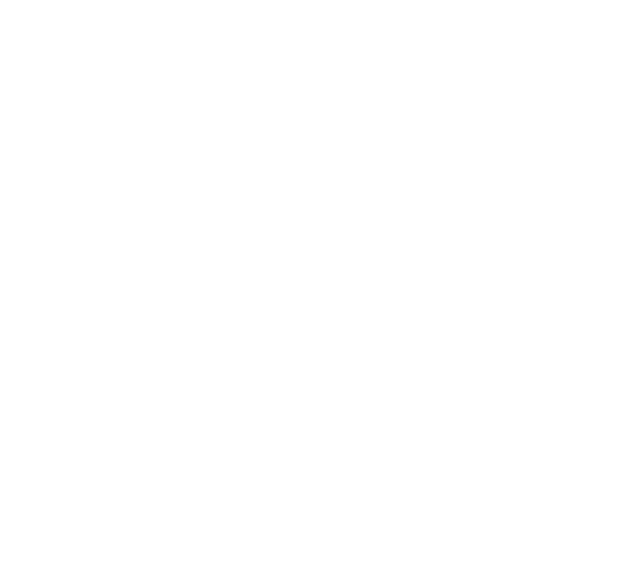
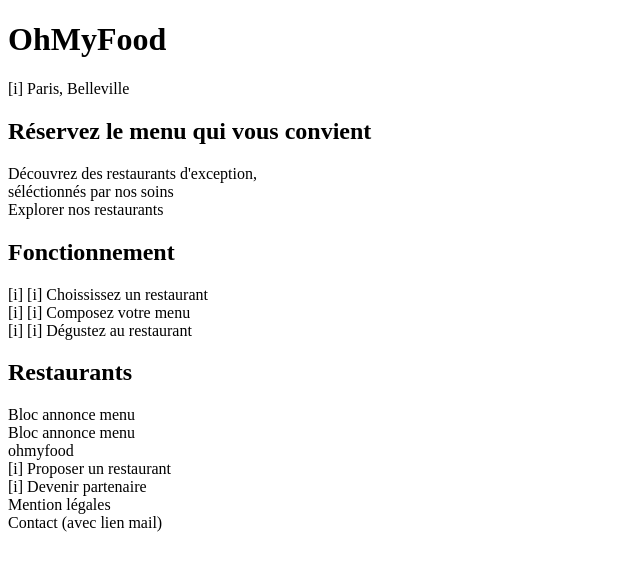
Before and after one commit to target211/ABADIEBrice_3_04012021, a plain HTML site: page index.html in a window 1280 px wide. Shown: the whole page, without its empty margins (0-640 px from the left). Drawn offline with Linux system fonts and the light colour scheme.

Commit message:
Structure html 1.0

```diff
--- a/index.html
+++ b/index.html
@@ -1,14 +1,54 @@
 <!DOCTYPE html>
 <html lang="fr">
+
 <head>
     <meta charset="utf-8" />
     <link rel="stylesheet" href="style.css" />
 
-    <title>Site Reservia</title>
+    <title>Site OhMyFood</title>
 </head>
 
 <body>
 
+    <header>
+        <h1>OhMyFood</h1>
+    </header>
+
+    <div>[i] Paris, Belleville</div>
+
+    <section>
+        <h2>Réservez le menu qui vous convient</h2>
+        <div>Découvrez des restaurants d'exception,</br> séléctionnés par nos soins</div>
+        <div>Explorer nos restaurants</div>
+    </section>
+
+    <section>
+        <h2>Fonctionnement</h2>
+        <div>[i] [i] Choississez un restaurant</div>
+        <div>[i] [i] Composez votre menu</div>
+        <div>[i] [i] Dégustez au restaurant</div>
+    </section>
+
+    <section>
+        <h2>Restaurants</h2>
+        <article>
+            <div>Bloc annonce menu</div>
+        </article>
+
+        <article>
+            <div>Bloc annonce menu</div>
+        </article>
+    </section>
 
 
+
+
+    <footer>
+        <div>ohmyfood</div>
+        <div>[i] Proposer un restaurant</div>
+        <div>[i] Devenir partenaire</div>
+        <div>Mention légales</div>
+        <div>Contact (avec lien mail)</div>
+    </footer>
+
 </body>
```
